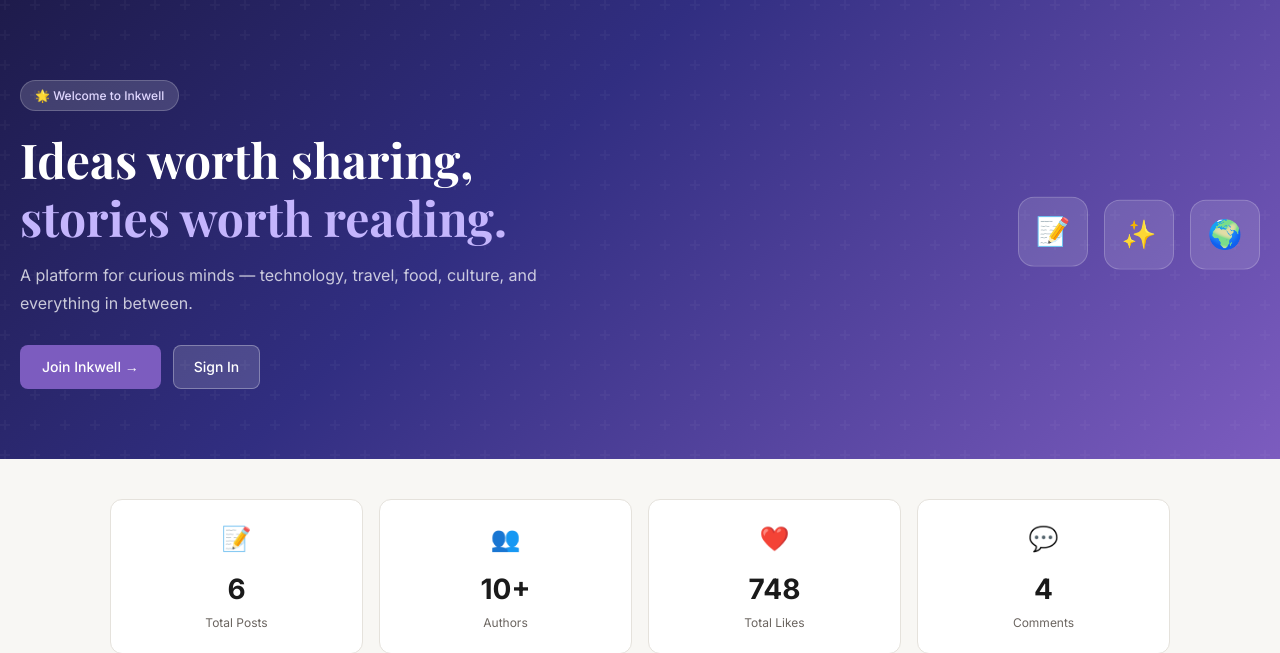
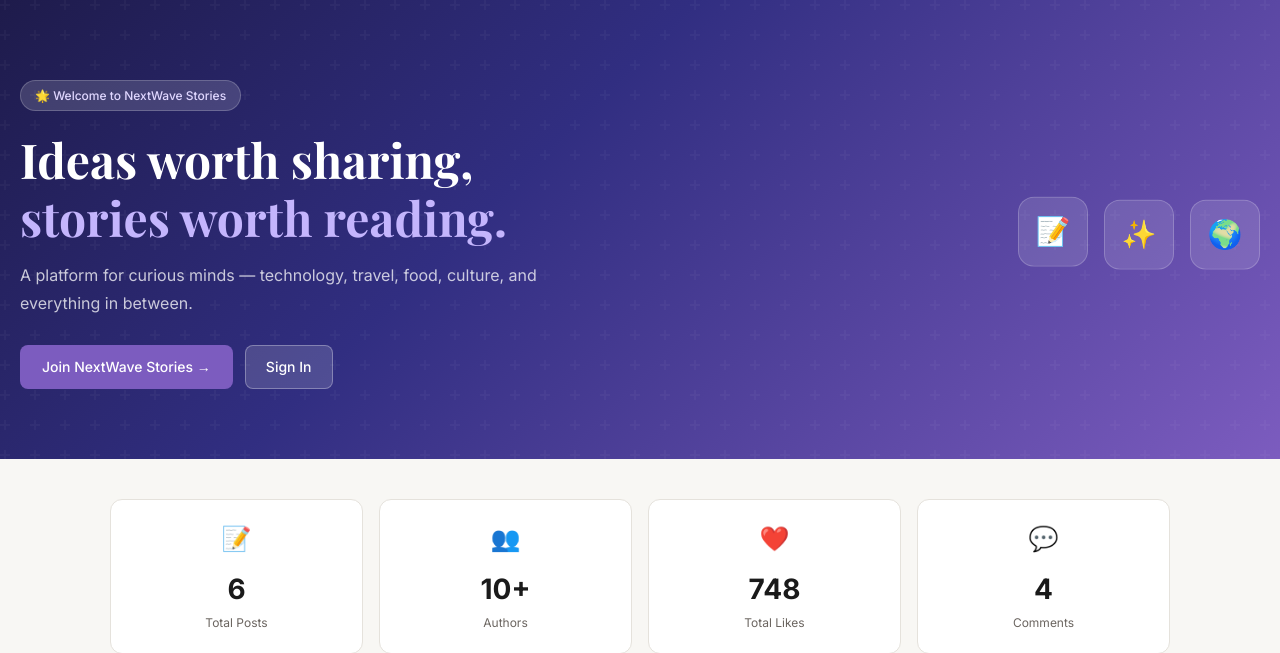
Before and after one commit to surya323-ma/NextWave-Stories, a Flask app: page / in a window 1280 px wide. Shown: the part 61-714 px from the top of the page. Run offline with Flask 3, Linux system fonts and the light colour scheme.

Commit message:
Update index.html

```diff
--- a/templates/index.html
+++ b/templates/index.html
@@ -1,18 +1,18 @@
 {% extends "base.html" %}
-{% block title %}Inkwell — Discover Amazing Stories{% endblock %}
+{% block title %}NextWave  — Discover Amazing Stories{% endblock %}
 {% block content %}
 
 <!-- HERO -->
 <section class="hero">
   <div class="hero-content">
-    <div class="hero-badge">🌟 Welcome to Inkwell</div>
+    <div class="hero-badge">🌟 Welcome to NextWave Stories</div>
     <h1 class="hero-title">Ideas worth sharing,<br><span class="hero-accent">stories worth reading.</span></h1>
     <p class="hero-sub">A platform for curious minds — technology, travel, food, culture, and everything in between.</p>
     <div class="hero-actions">
       {% if user %}
         <a href="{{ url_for('create_post') }}" class="btn-primary">✍️ Start Writing</a>
       {% else %}
-        <a href="{{ url_for('register') }}" class="btn-primary">Join Inkwell →</a>
+        <a href="{{ url_for('register') }}" class="btn-primary">Join NextWave Stories →</a>
         <a href="{{ url_for('login') }}" class="btn-ghost">Sign In</a>
       {% endif %}
     </div>
```
